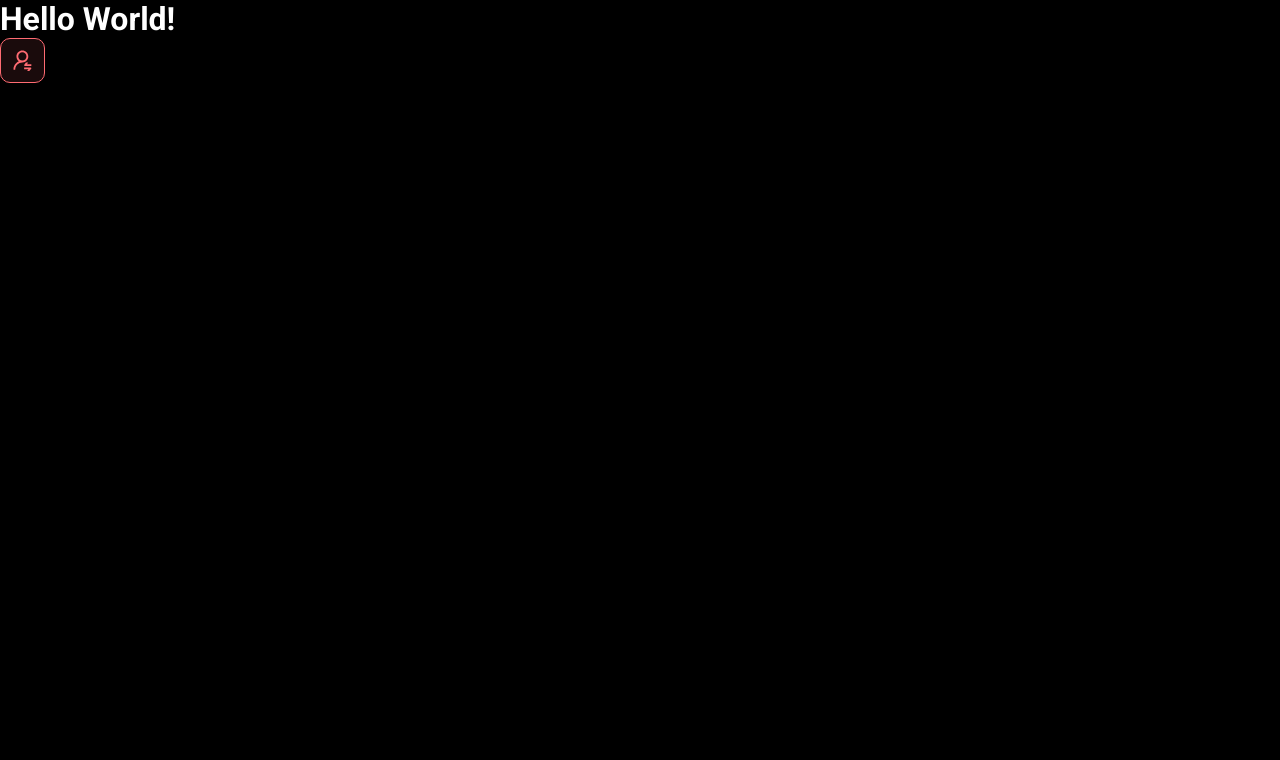
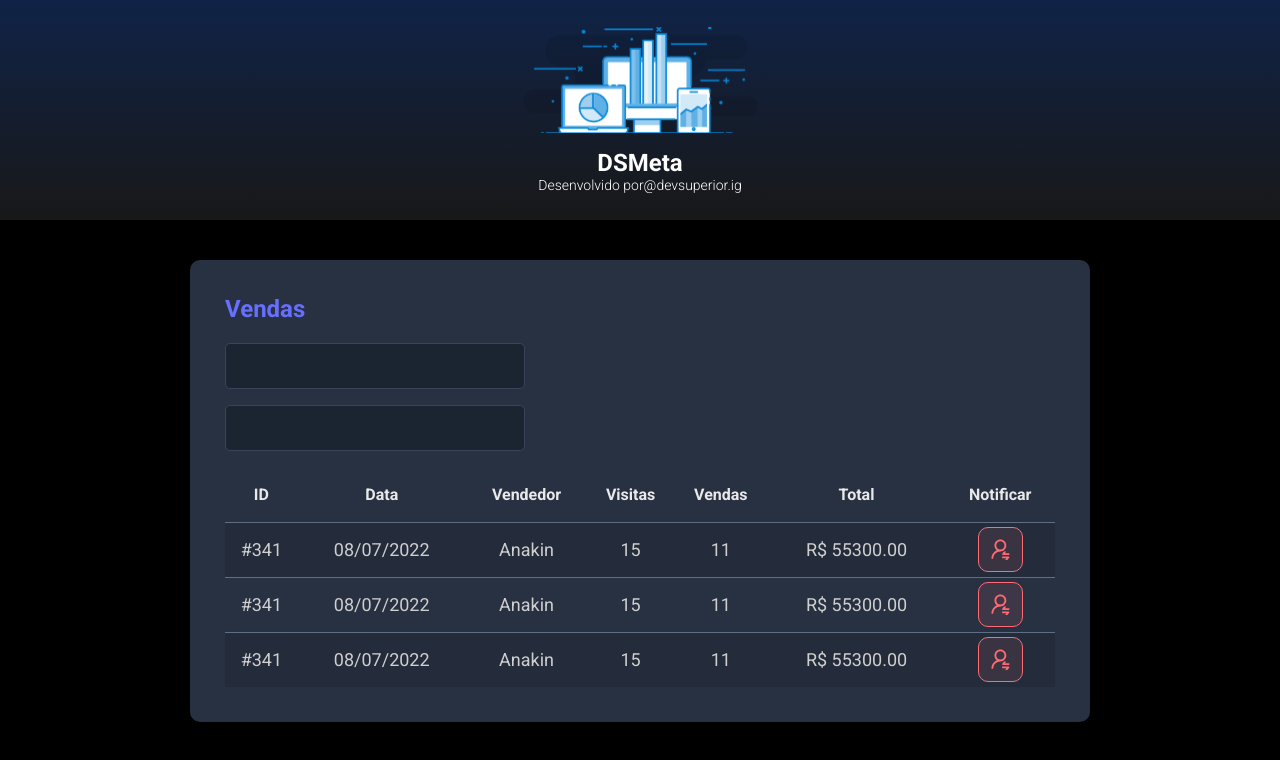
Before and after one commit to fernandoarimori/devsup11, a React (Vite) app in the folder frontend/: page / in a window 1280 px wide. Shown: the top 760 px of the page. Built offline with nearby package versions, Linux system fonts and the light colour scheme.

Commit message:
Others components

```diff
--- a/frontend/src/App.tsx
+++ b/frontend/src/App.tsx
@@ -1,10 +1,19 @@
-import NotificationButton from "./components/notificationButton";
+import Header from "./components/Header";
+import SalesCard from "./components/SalesCard";
+
+
 
 function App() {
   return (
     <>
-      <h1>Hello World!</h1>
-      <NotificationButton />
+      <Header />
+      <main>
+        <section id="sales">
+          <div className="dsmeta-container">
+            <SalesCard />
+          </div>
+        </section>
+      </main>
     </>
   );
 }
--- /dev/null
+++ b/frontend/src/components/Header/index.tsx
@@ -0,0 +1,18 @@
+import logoHeader from '../../assets/img/logo-header.svg'
+import './styles.css'
+
+function Header() {
+  return (
+    <header>
+      <div className="dsmeta-logo-container">
+        <img src={logoHeader} alt="DSMeta" />
+        <h1>DSMeta</h1>
+        <p>
+          Desenvolvido por
+          <a href="https://www.instagram.com/devsuperior.ig">@devsuperior.ig</a>
+        </p>
+      </div>
+    </header>
+  );
+}
+export default Header;
--- /dev/null
+++ b/frontend/src/components/Header/styles.css
@@ -0,0 +1,27 @@
+header {
+  background: linear-gradient(180deg, #102347 0%, #181818 100%);
+  height: 220px;
+  display: flex;
+  align-items: center;
+  justify-content: center;
+}
+
+.dsmeta-logo-container {
+  display: flex;
+  flex-direction: column;
+  align-items: center;
+}
+
+.dsmeta-logo-container img {
+  width: 235px;
+}
+
+.dsmeta-logo-container h1 {
+  margin-top: 15px;
+  font-size: 24px;
+}
+
+.dsmeta-logo-container p {
+  font-size: 14px;
+  font-weight: 300;
+}
--- /dev/null
+++ b/frontend/src/components/SalesCard/index.tsx
@@ -0,0 +1,75 @@
+import NotificationButton from "../notificationButton";
+import "./styles.css";
+function SalesCard() {
+  return (
+    <div className="dsmeta-card">
+      <h2 className="dsmeta-sales-title">Vendas</h2>
+      <div>
+        <div className="dsmeta-form-control-container">
+          <input className="dsmeta-form-control" type="text" />
+        </div>
+        <div className="dsmeta-form-control-container">
+          <input className="dsmeta-form-control" type="text" />
+        </div>
+      </div>
+
+      <div>
+        <table className="dsmeta-sales-table">
+          <thead>
+            <tr>
+              <th className="show992">ID</th>
+              <th className="show576">Data</th>
+              <th>Vendedor</th>
+              <th className="show992">Visitas</th>
+              <th className="show992">Vendas</th>
+              <th>Total</th>
+              <th>Notificar</th>
+            </tr>
+          </thead>
+          <tbody>
+            <tr>
+              <td className="show992">#341</td>
+              <td className="show576">08/07/2022</td>
+              <td>Anakin</td>
+              <td className="show992">15</td>
+              <td className="show992">11</td>
+              <td>R$ 55300.00</td>
+              <td>
+                <div className="dsmeta-red-btn-container">
+                  <NotificationButton />
+                </div>
+              </td>
+            </tr>
+            <tr>
+              <td className="show992">#341</td>
+              <td className="show576">08/07/2022</td>
+              <td>Anakin</td>
+              <td className="show992">15</td>
+              <td className="show992">11</td>
+              <td>R$ 55300.00</td>
+              <td>
+                <div className="dsmeta-red-btn-container">
+                  <NotificationButton />
+                </div>
+              </td>
+            </tr>
+            <tr>
+              <td className="show992">#341</td>
+              <td className="show576">08/07/2022</td>
+              <td>Anakin</td>
+              <td className="show992">15</td>
+              <td className="show992">11</td>
+              <td>R$ 55300.00</td>
+              <td>
+                <div className="dsmeta-red-btn-container">
+                  <NotificationButton />
+                </div>
+              </td>
+            </tr>
+          </tbody>
+        </table>
+      </div>
+    </div>
+  );
+}
+export default SalesCard;
--- /dev/null
+++ b/frontend/src/components/SalesCard/styles.css
@@ -0,0 +1,101 @@
+.dsmeta-card {
+  background-color: #283142;
+  border-radius: 10px;
+  padding: 30px 10px;
+}
+
+
+
+.dsmeta-sales-title {
+  color: #676fff;
+  font-size: 24px;
+  margin-bottom: 20px;
+}
+
+.dsmeta-form-control-container {
+  margin-bottom: 16px;
+  max-width: 300px;
+}
+
+.dsmeta-form-control {
+  width: 100%;
+  height: 46px;
+  background-color: #1b2531;
+  border: 1px solid #384459;
+  border-radius: 5px;
+  color: #9aaabe;
+  padding: 0 20px;
+  font-size: 18px;
+}
+
+.dsmeta-sales-table {
+  width: 100%;
+  border-spacing: 0;
+  border-collapse: collapse;
+}
+
+.dsmeta-sales-table thead {
+  height: 55px;
+  font-size: 16px;
+  color: #e9e9e9;
+  font-weight: 700;
+}
+
+.dsmeta-sales-table tbody {
+  font-size: 14px;
+  font-weight: 400;
+  color: #cfcfcf;
+  text-align: center;
+}
+
+.dsmeta-sales-table tbody tr {
+  height: 74px;
+  border-top: 1px solid #5f6e82;
+}
+
+.dsmeta-sales-table tbody tr:hover > td {
+  background-color: #384459;
+}
+
+.dsmeta-sales-table tbody tr:nth-child(odd) {
+  background-color: #242c3b;
+}
+
+.dsmeta-red-btn-container {
+  display: flex;
+  justify-content: center;
+}
+
+
+
+.show576 {
+  display: none;
+}
+
+.show992 {
+  display: none;
+}
+
+@media (min-width: 576px) {
+  .show576 {
+    display: table-cell;
+  }
+
+  .dsmeta-card {
+    padding: 35px;
+  }
+
+  .dsmeta-sales-table tbody tr {
+    height: 55px;
+  }
+
+  .dsmeta-sales-table tbody {
+    font-size: 18px;
+  }
+}
+
+@media (min-width: 992px) {
+  .show992 {
+    display: table-cell;
+  }
+}
--- a/frontend/src/index.css
+++ b/frontend/src/index.css
@@ -20,40 +20,6 @@
   text-decoration: none;
 }
 
-header {
-  background: linear-gradient(180deg, #102347 0%, #181818 100%);
-  height: 220px;
-  display: flex;
-  align-items: center;
-  justify-content: center;
-}
-
-.dsmeta-logo-container {
-  display: flex;
-  flex-direction: column;
-  align-items: center;
-}
-
-.dsmeta-logo-container img {
-  width: 235px;
-}
-
-.dsmeta-logo-container h1 {
-  margin-top: 15px;
-  font-size: 24px;
-}
-
-.dsmeta-logo-container p {
-  font-size: 14px;
-  font-weight: 300;
-}
-
-.dsmeta-card {
-  background-color: #283142;
-  border-radius: 10px;
-  padding: 30px 10px;
-}
-
 .dsmeta-container {
   width: 100%;
   max-width: 900px;
@@ -63,111 +29,3 @@
 #sales {
   padding: 40px 10px;
 }
-
-.dsmeta-sales-title {
-  color: #676fff;
-  font-size: 24px;
-  margin-bottom: 20px;
-}
-
-.dsmeta-form-control-container {
-  margin-bottom: 16px;
-  max-width: 300px;
-}
-
-.dsmeta-form-control {
-  width: 100%;
-  height: 46px;
-  background-color: #1b2531;
-  border: 1px solid #384459;
-  border-radius: 5px;
-  color: #9aaabe;
-  padding: 0 20px;
-  font-size: 18px;
-}
-
-.dsmeta-sales-table {
-  width: 100%;
-  border-spacing: 0;
-  border-collapse: collapse;
-}
-
-.dsmeta-sales-table thead {
-  height: 55px;
-  font-size: 16px;
-  color: #e9e9e9;
-  font-weight: 700;
-}
-
-.dsmeta-sales-table tbody {
-  font-size: 14px;
-  font-weight: 400;
-  color: #cfcfcf;
-  text-align: center;
-}
-
-.dsmeta-sales-table tbody tr {
-  height: 74px;
-  border-top: 1px solid #5f6e82;
-}
-
-.dsmeta-sales-table tbody tr:hover > td {
-  background-color: #384459;
-}
-
-.dsmeta-sales-table tbody tr:nth-child(odd) {
-  background-color: #242c3b;
-}
-
-.dsmeta-red-btn-container {
-    display: flex;
-    justify-content: center;
-}
-
-.dsmeta-red-btn {
-  height: 45px;
-  width: 45px;
-  background: rgba(255, 107, 114, 0.1);
-  border: 1px solid #ff6b72;
-  border-radius: 10px;
-  display: flex;
-  align-items: center;
-  justify-content: center;
-  cursor: pointer;
-}
-
-.dsmeta-red-btn img {
-    width: 19px;
-}
-
-.show576 {
-    display: none;
-}
-
-.show992 {
-    display: none;
-}
-
-@media (min-width: 576px) {
-    .show576 {
-        display: table-cell;
-    }
-
-    .dsmeta-card {
-        padding: 35px;
-    }
-
-    .dsmeta-sales-table tbody tr {
-        height: 55px;
-    }
-
-    .dsmeta-sales-table tbody {
-        font-size: 18px;
-    }
-}
-
-@media (min-width: 992px) {
-    .show992 {
-        display: table-cell;
-    }
-}
```
Also changed, not shown: frontend/src/assets/img/logo-header.svg (added).
